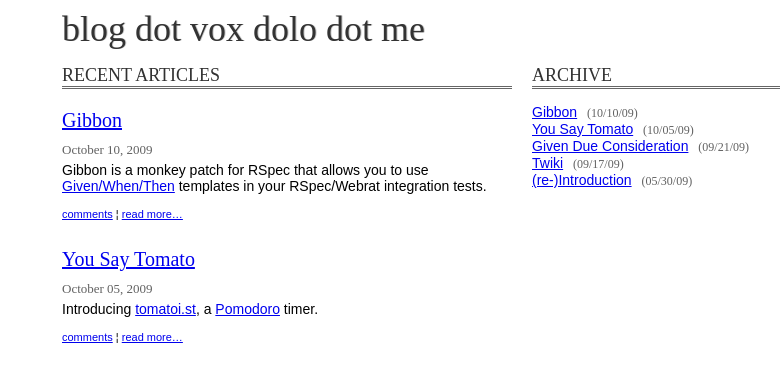
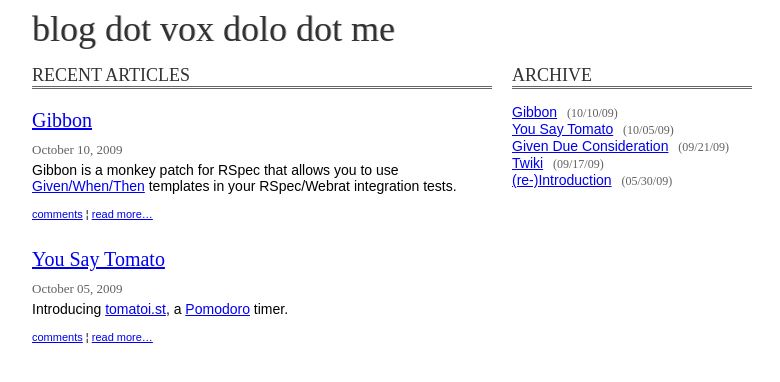
Before and after one commit to mrmemes-eth/voxdolo.github.com, a Jekyll site: the page built from index.html, in a window 1280 px wide. Shown: the top 382 px of the page, without its empty margins (218-998 px from the left). Built offline with Jekyll 4.4.1, drawn with Linux system fonts in a browser that asks for light colours; comment, search, counter and statistics services are not loaded.

Commit message:
Fit to 960 Grid

```diff
--- a/css/master.css
+++ b/css/master.css
@@ -16,9 +16,10 @@ h2{ font-size: 24px; }
 h3{ font-size: 20px; }
 
 div.sitewidth{
-  width: 720px;
+  width: 780px;
   margin: 0 auto;
 }
+
 .when{
   font-family: "Times New Roman",Times,Georgia,serif;
   font-size: 13px;
@@ -47,16 +48,14 @@ div.sitewidth{
 
 #home .what{
   margin: .3em 0 1em;
-
 }
-#recent{
-  width: 450px;
+#home #recent{
+  width: 460px;
   float: left;
 }
-
-#archive{
+#home #archive{
   margin-left: 20px;
-  width: 250px;
+  width: 240px;
   float: left;
 }
 
```
